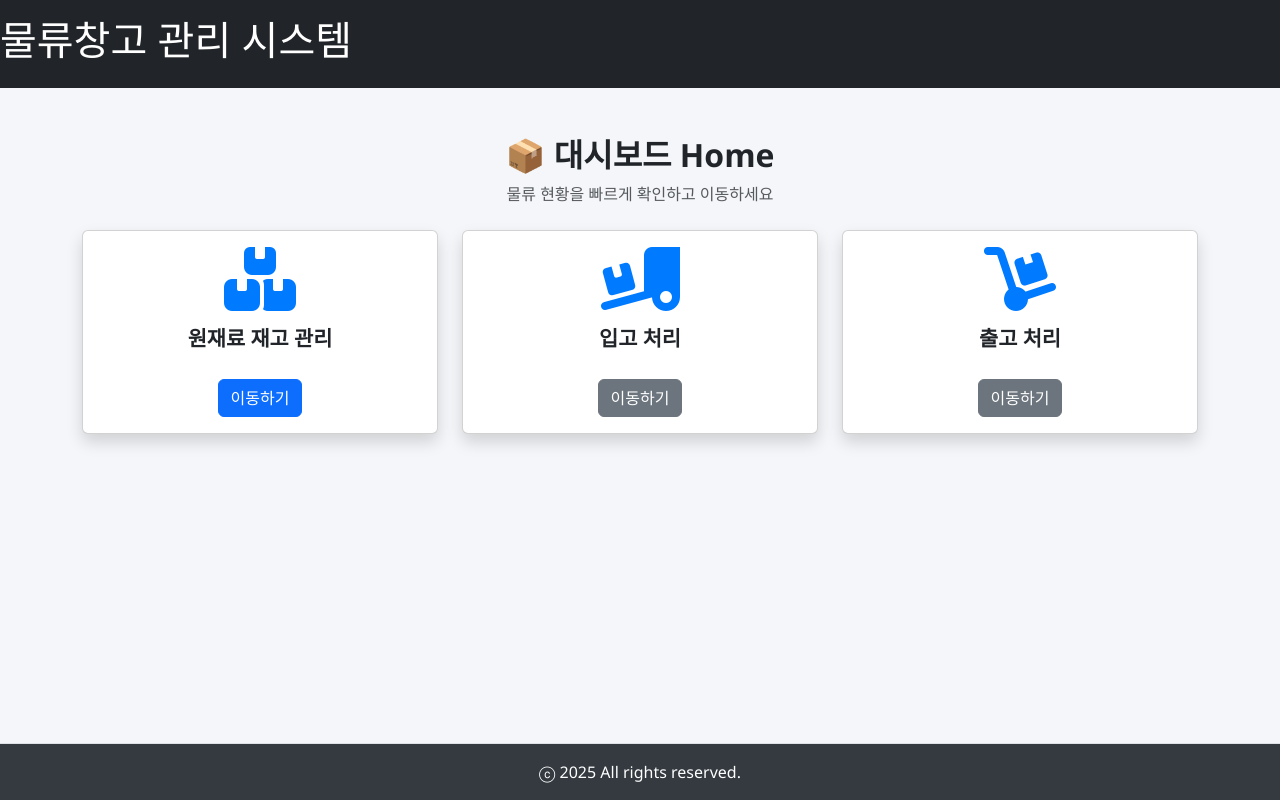
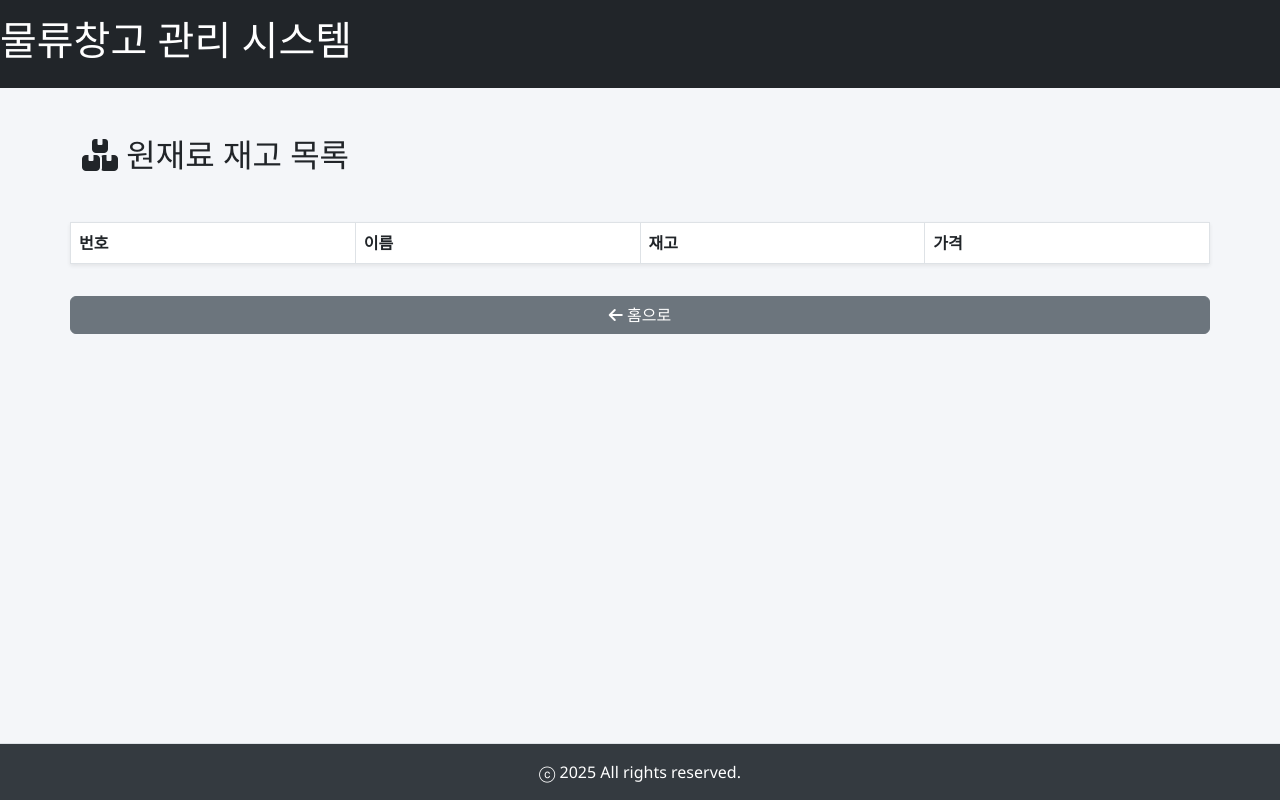
Before and after one commit to mireu930/distribution, a React (Create React App) app in the folder my_app/: page /ingredients/list in a window 1280 px wide. Built offline with nearby package versions, Linux system fonts and the light colour scheme.

Commit message:
feat: react list 적용

```diff
--- a/my_app/src/App.jsx
+++ b/my_app/src/App.jsx
@@ -1,68 +1,22 @@
 import './App.css';
-import TopBar from './templates/topbar';
-import Footer from './templates/footer';
+import { BrowserRouter } from 'react-router-dom';
+import Topbar from './layout/topbar';
+import Footer from './layout/footer';
+import AppRouter from './layout/AppRouter';
 
 function App() {
   return (
-   <div className="wrapper">
-      <TopBar />
-
+    <BrowserRouter>
+    <div className="wrapper">
+      <Topbar />
       {/* content */}
       <div className="content">
-        <div className="container my-5">
-          <div className="text-center mb-4">
-            <h2 className="fw-bold">📦 대시보드 Home</h2>
-            <p className="text-muted">물류 현황을 빠르게 확인하고 이동하세요</p>
-          </div>
-
-          <div className="row g-4">
-            <div className="col-md-4">
-              <div className="card shadow dashboard-card">
-                <div className="card-body text-center">
-                  <div className="card-icon mb-2">
-                    <i className="fas fa-boxes fa-2x"></i>
-                  </div>
-                  <div className="card-title">원재료 재고 관리</div>
-                  <a href="/ingredients/list" className="btn btn-primary mt-3">
-                    이동하기
-                  </a>
-                </div>
-              </div>
-            </div>
-
-            <div className="col-md-4">
-              <div className="card shadow dashboard-card">
-                <div className="card-body text-center">
-                  <div className="card-icon mb-2">
-                    <i className="fas fa-truck-loading fa-2x"></i>
-                  </div>
-                  <div className="card-title">입고 처리</div>
-                  <a href="/inbound/list" className="btn btn-secondary mt-3">
-                    이동하기
-                  </a>
-                </div>
-              </div>
-            </div>
-
-            <div className="col-md-4">
-              <div className="card shadow dashboard-card">
-                <div className="card-body text-center">
-                  <div className="card-icon mb-2">
-                    <i className="fas fa-dolly fa-2x"></i>
-                  </div>
-                  <div className="card-title">출고 처리</div>
-                  <a href="/outbound/list" className="btn btn-secondary mt-3">
-                    이동하기
-                  </a>
-                </div>
-              </div>
-            </div>
-          </div>
-        </div>
+        <AppRouter />
       </div>
-
     <Footer />
     </div>
+    </BrowserRouter>
+
   );
 }
 
--- /dev/null
+++ b/my_app/src/home.jsx
@@ -0,0 +1,58 @@
+import { Link } from 'react-router-dom';
+
+export default function Home() {
+    return (
+        <div className="content">
+        <div className="container my-5">
+          <div className="text-center mb-4">
+            <h2 className="fw-bold">📦 대시보드 Home</h2>
+            <p className="text-muted">물류 현황을 빠르게 확인하고 이동하세요</p>
+          </div>
+
+          <div className="row g-4">
+            <div className="col-md-4">
+              <div className="card shadow dashboard-card">
+                <div className="card-body text-center">
+                  <div className="card-icon mb-2">
+                    <i className="fas fa-boxes fa-2x"></i>
+                  </div>
+                  <div className="card-title">원재료 재고 관리</div>
+                  <Link to="/ingredients/list" className="btn btn-primary mt-3">
+                    이동하기
+                  </Link>
+                </div>
+              </div>
+            </div>
+
+            <div className="col-md-4">
+              <div className="card shadow dashboard-card">
+                <div className="card-body text-center">
+                  <div className="card-icon mb-2">
+                    <i className="fas fa-truck-loading fa-2x"></i>
+                  </div>
+                  <div className="card-title">입고 처리</div>
+                  <Link to="/inbound/list" className="btn btn-secondary mt-3">
+                    이동하기
+                  </Link>
+                </div>
+              </div>
+            </div>
+
+            <div className="col-md-4">
+              <div className="card shadow dashboard-card">
+                <div className="card-body text-center">
+                  <div className="card-icon mb-2">
+                    <i className="fas fa-dolly fa-2x"></i>
+                  </div>
+                  <div className="card-title">출고 처리</div>
+                  <Link to="/outbound/list" className="btn btn-secondary mt-3">
+                    이동하기
+                  </Link>
+                </div>
+              </div>
+            </div>
+          </div>
+        </div>
+      </div>
+    )
+}
--- /dev/null
+++ b/my_app/src/ingredients/list.jsx
@@ -0,0 +1,97 @@
+import { Link } from "react-router-dom";
+
+export default function List() {
+    return (
+       <div className="content">
+      <div className="container my-5">
+        <div className="row g-4">
+          <h2 className="mb-4">
+            <i className="fas fa-boxes"></i> 원재료 재고 목록
+          </h2>
+
+          <table className="table table-bordered table-hover shadow-sm">
+            <thead>
+              <tr>
+                <th>번호</th>
+                <th>이름</th>
+                <th>재고</th>
+                <th>가격</th>
+              </tr>
+            </thead>
+            <tbody>
+              {/* {list.map((item) => (
+                <tr key={item.ingredientsId}>
+                  <td>{item.ingredientsId}</td>
+                  <td>{item.ingredientsName}</td>
+                  <td>{item.ingredientsStock}</td>
+                  <td>
+                    {item.ingredientsPrice.toLocaleString()} 원
+                  </td>
+                </tr>
+              ))} */}
+            </tbody>
+          </table>
+
+          {/* 페이징 */}
+          {/* <div className="row">
+            <div className="col-sm-12 col-md-4"></div>
+            <div className="col-sm-12 col-md-4">
+              <div className="dataTables_paginate paging_simple_numbers">
+                <ul className="pagination">
+                  <li
+                    className={`paginate_button page-item previous ${
+                      pager.start <= 1 ? "disabled" : ""
+                    }`}
+                  >
+                    <Link
+                      to={`/ingredients/list?nowPage=${pager.start - 1}&search=${pager.search}&kind=${pager.kind}`}
+                      className="page-link"
+                    >
+                      Previous
+                    </Link>
+                  </li>
+
+                  {Array.from({ length: pager.end - pager.start + 1 }, (_, i) => {
+                    const page = pager.start + i;
+                    return (
+                      <li
+                        key={page}
+                        className={`paginate_button page-item ${
+                          pager.nowPage === page ? "active" : ""
+                        }`}
+                      >
+                        <Link
+                          to={`/ingredients/list?nowPage=${page}&search=${pager.search}&kind=${pager.kind}`}
+                          className="page-link"
+                        >
+                          {page}
+                        </Link>
+                      </li>
+                    );
+                  })}
+
+                  <li
+                    className={`paginate_button page-item next ${
+                      pager.endCheck ? "disabled" : ""
+                    }`}
+                  >
+                    <Link
+                      to={`/ingredients/list?nowPage=${pager.end + 1}&search=${pager.search}&kind=${pager.kind}`}
+                      className="page-link"
+                    >
+                      Next
+                    </Link>
+                  </li>
+                </ul>
+              </div>
+            </div>
+          </div> */}
+
+          <Link to="/" className="btn btn-secondary mt-3">
+            <i className="fas fa-arrow-left"></i> 홈으로
+          </Link>
+        </div>
+      </div>
+    </div>
+    )
+}
--- /dev/null
+++ b/my_app/src/layout/AppRouter.jsx
@@ -0,0 +1,12 @@
+import { Route, Routes } from "react-router-dom"
+import List from "../ingredients/list"
+import Home from "../home"
+
+export default function AppRouter() {
+    return (
+        <Routes>
+            <Route path="/" element={<Home />} />
+            <Route path="/ingredients/list" element={<List/>}></Route>
+        </Routes>
+    )
+}
--- a/my_app/src/templates/topbar.jsx
+++ b/my_app/src/layout/topbar.jsx
@@ -1,4 +1,4 @@
-export default function TopBar() {
+export default function Topbar() {
     return(
         <header className="bg-dark text-white py-3">
         <h1>물류창고 관리 시스템</h1>
```
Also changed, not shown: my_app/src/layout/footer.jsx (renamed from my_app/src/templates/footer.jsx), 1 other file (tests, documents, lock files or other folders).
